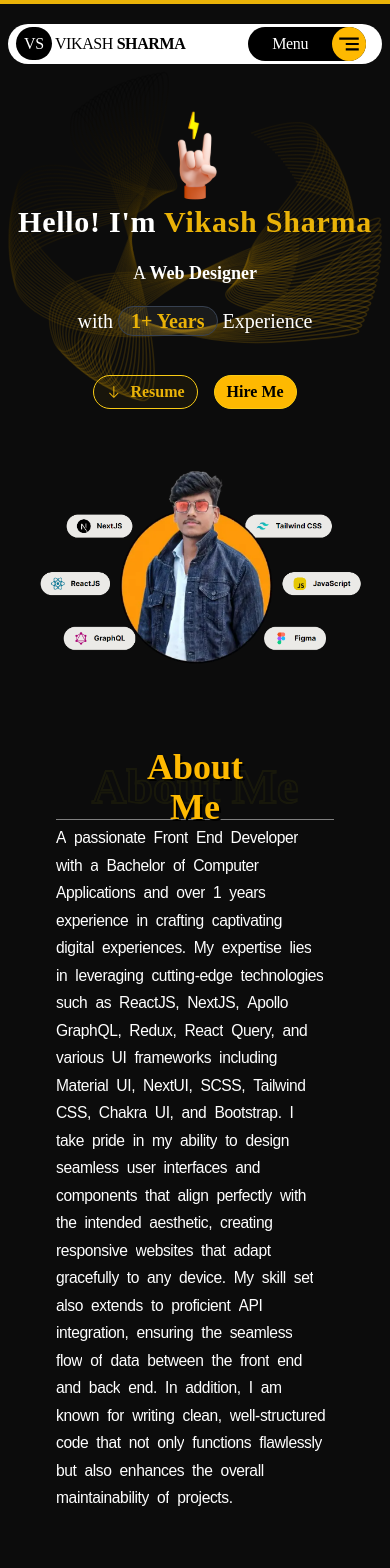
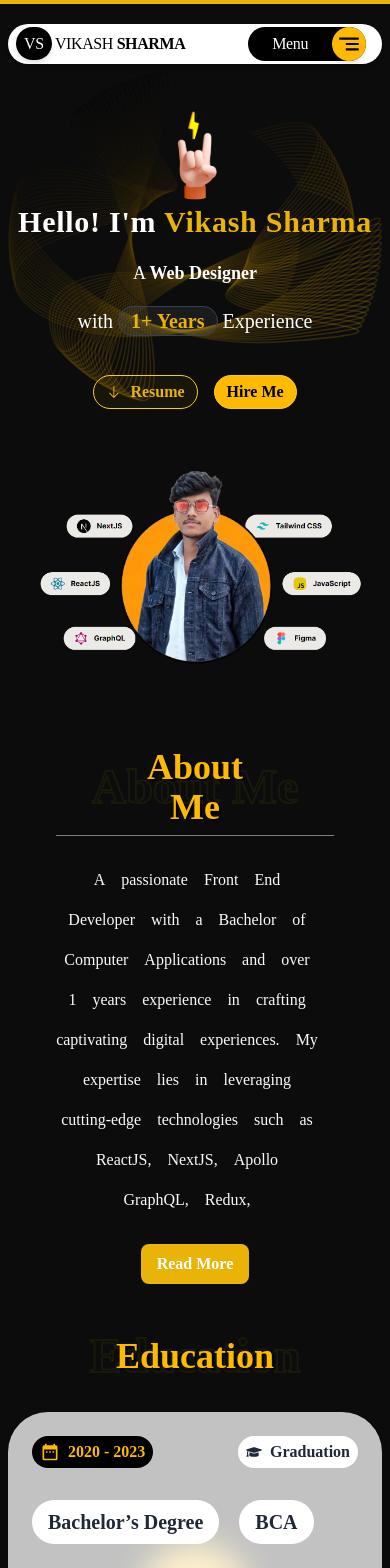
Before and after one commit to vikashsharmaa25/Personal-Portfolio, a Next.js app: page / in a window 390 px wide. Shown: the top 1568 px of the page. Built offline with nearby package versions, Linux system fonts and the light colour scheme.

Commit message:
menu done

```diff
--- a/src/components/About/About.tsx
+++ b/src/components/About/About.tsx
@@ -1,15 +1,23 @@
 import { useInView } from "framer-motion";
 import { motion } from "framer-motion";
-import { useRef } from "react";
+import { useRef, useState } from "react";
 
 export default function About({ scrollToContact }: any) {
-  const phrase = `A passionate Front End Developer with a Bachelor of Computer Applications and over 1 years experience in crafting captivating digital experiences. My expertise lies in leveraging cutting-edge technologies such as ReactJS, NextJS, Apollo GraphQL, Redux, React Query, and various UI frameworks including Material UI, NextUI, SCSS, Tailwind CSS, Chakra UI, and Bootstrap. I take pride in my ability to design seamless user interfaces and components that align perfectly with the intended aesthetic, creating responsive websites that adapt gracefully to any device. My skill set also extends to proficient API integration, ensuring the seamless flow of data between the front end and back end. In addition, I am known for writing clean, well-structured code that not only functions flawlessly but also enhances the overall maintainability of projects.`;
+  // The phrase to display
+  const phrase =
+    "A passionate Front End Developer with a Bachelor of Computer Applications and over 1 years experience in crafting captivating digital experiences. My expertise lies in leveraging cutting-edge technologies such as ReactJS, NextJS, Apollo GraphQL, Redux, React Query, and various UI frameworks including Material UI, NextUI, SCSS, Tailwind CSS, Chakra UI, and Bootstrap. I take pride in my ability to design seamless user interfaces and components that align perfectly with the intended aesthetic, creating responsive websites that adapt gracefully to any device. My skill set also extends to proficient API integration, ensuring the seamless flow of data between the front end and back end. In addition, I am known for writing clean, well-structured code that not only functions flawlessly but also enhances the overall maintainability of projects.";
 
+  // Split the phrase into words
   const words = phrase.split(" ");
 
+  // State to control text truncation
+  const [showFullText, setShowFullText] = useState(false);
+
+  // Reference for in-view check
   const descriptionRef = useRef(null);
   const isInView = useInView(descriptionRef, { once: false });
 
+  // Animation variants
   const slideUp = {
     initial: { y: 100 },
     animate: (i: any) => ({
@@ -33,8 +41,13 @@ export default function About({ scrollToContact }: any) {
     },
   };
 
+  // Function to toggle text display
+  const toggleText = () => {
+    setShowFullText(!showFullText);
+  };
+
   return (
-    <div className="p-12 mt-8 min-h-[70vh]">
+    <div ref={descriptionRef} className="p-12 mt-8 min-h-[70vh]">
       <div className="relative text-center">
         <h1 className="sm:text-6xl text-4xl font-extrabold yellow absolute left-1/2 top-1/2 transform -translate-x-1/2 -translate-y-1/2 text-shadow text-center">
           About Me
@@ -44,17 +57,20 @@ export default function About({ scrollToContact }: any) {
           About Me
         </h1>
       </div>
+
       <motion.hr
-        className="my-2"
+        className="md:my-2 mt-6"
         variants={expandWidth}
         initial="initial"
         animate={isInView ? "animate" : "initial"}
       />
-      <div className="w-full flex flex-wrap" ref={descriptionRef}>
-        {words.map((word, index) => (
+
+      <div className="w-full flex flex-wrap mt-8 justify-center items-center">
+        {/* Render truncated or full text based on state */}
+        {words.slice(0, showFullText ? words.length : 35).map((word, index) => (
           <div key={index} className="mr-2 mb-2 overflow-hidden">
             <motion.div
-              className="text-[4vmin] font-sans leading-tight tracking-tight"
+              className="text-base sm:text-lg md:text-xl font-light text-gray-50 mr-2 mb-2"
               variants={slideUp}
               custom={index}
               initial="initial"
@@ -65,6 +81,16 @@ export default function About({ scrollToContact }: any) {
           </div>
         ))}
       </div>
+
+      {/* Toggle button */}
+      <div className="text-center mt-4">
+        <button
+          className="px-4 py-2 bg-yellow-500 text-white font-bold rounded-lg hover:bg-yellow-600 transition"
+          onClick={toggleText}
+        >
+          {showFullText ? "Read Less" : "Read More"}
+        </button>
+      </div>
     </div>
   );
 }
--- /dev/null
+++ b/src/components/Navbar/Menu.tsx
@@ -0,0 +1,11 @@
+import React from "react";
+
+function Menu() {
+  return (
+    <div>
+      <h1></h1>
+    </div>
+  );
+}
+
+export default Menu;
--- a/src/components/Navbar/Navbar.tsx
+++ b/src/components/Navbar/Navbar.tsx
@@ -1,25 +1,119 @@
-import React from "react";
-import { MdOutlineSegment } from "react-icons/md";
+"use client";
+
+import React, { useState } from "react";
+import { motion, AnimatePresence } from "framer-motion";
+import { MdOutlineSegment, MdClose } from "react-icons/md";
 
 function Navbar() {
+  // State to control the menu's visibility
+  const [isMenuOpen, setIsMenuOpen] = useState(false);
+
+  // Toggle the menu open/close
+  const toggleMenu = () => {
+    setIsMenuOpen((prev) => !prev);
+  };
+
+  // Animation variants for the menu
+  const menuVariants = {
+    hidden: {
+      y: "-100%",
+      opacity: 0,
+    },
+    visible: {
+      y: 0,
+      opacity: 1,
+      transition: {
+        duration: 0.5,
+        when: "beforeChildren",
+        staggerChildren: 0.1,
+      },
+    },
+    exit: {
+      y: "-100%",
+      opacity: 0,
+      transition: {
+        duration: 0.5,
+      },
+    },
+  };
+
+  // Animation variants for each menu item
+  const menuItemVariants = {
+    hidden: {
+      opacity: 0,
+      y: -20,
+    },
+    visible: {
+      opacity: 1,
+      y: 0,
+      transition: {
+        duration: 0.4,
+      },
+    },
+  };
+
+  // Menu items list
+  const menuItems = ["Home", "About", "Contact", "Resume", "Hire Me"];
+
   return (
     <>
-      <div className="flex justify-between items-center md:h-[90px] h-10 bg-white w-full text-black rounded-full mt-4 px-6  whitespace-normal tracking-tight">
+      <div className="flex justify-between items-center md:h-[90px] h-10 bg-white w-full text-black rounded-full mt-4 px-6 whitespace-normal tracking-tight shadow-md">
         <div>
           <h1 className="-ml-4 md:text-[26px] uppercase">
-            <span className="bg-black text-white rounded-full md:p-5 p-2">
+            <span className="bg-black text-white rounded-full md:p-5 p-2 shadow-md">
               VS
             </span>{" "}
             Vikash <span className="font-bold">Sharma</span>
           </h1>
         </div>
-        <div className="flex items-center gap-6 bg-black text-white px-6 rounded-full -mr-2">
+
+        <div
+          className="flex items-center gap-6 bg-black text-white px-6 rounded-full -mr-2 cursor-pointer"
+          onClick={toggleMenu}
+        >
           <h1 className="md:text-[26px]">Menu</h1>
-          <span className="bg-[#FEB901] md:p-5 p-1 text-black text-[26px] rounded-full -mr-6">
+          <span className="bg-[#FEB901] md:p-5 p-1 text-black text-[26px] rounded-full -mr-6 shadow-md">
             <MdOutlineSegment />
           </span>
         </div>
       </div>
+
+      {/* Animated Menu */}
+      <AnimatePresence>
+        {isMenuOpen && (
+          <motion.div
+            className="fixed top-0 left-0 w-full h-full flex justify-center items-center bg-[#0C0C0C]/30 backdrop-blur-lg z-50"
+            variants={menuVariants}
+            initial="hidden"
+            animate="visible"
+            exit="exit" // Added exit animation
+          >
+            <motion.div className="bg-[#1C1C1C] w-[80%] md:w-[60%] max-w-[600px] rounded-lg shadow-lg relative p-8 backdrop-blur-md text-center">
+              {/* Close Icon */}
+              <div
+                className="absolute top-5 right-5 cursor-pointer text-white text-3xl"
+                onClick={toggleMenu}
+              >
+                <MdClose />
+              </div>
+
+              {/* Menu Items */}
+              <div className="flex flex-col justify-center items-center h-full text-white text-3xl font-bold space-y-6">
+                {menuItems.map((item, index) => (
+                  <motion.div
+                    key={index}
+                    variants={menuItemVariants}
+                    className="cursor-pointer hover:text-[#FEB901] transition-colors duration-300"
+                    onClick={toggleMenu}
+                  >
+                    {item}
+                  </motion.div>
+                ))}
+              </div>
+            </motion.div>
+          </motion.div>
+        )}
+      </AnimatePresence>
     </>
   );
 }
```
